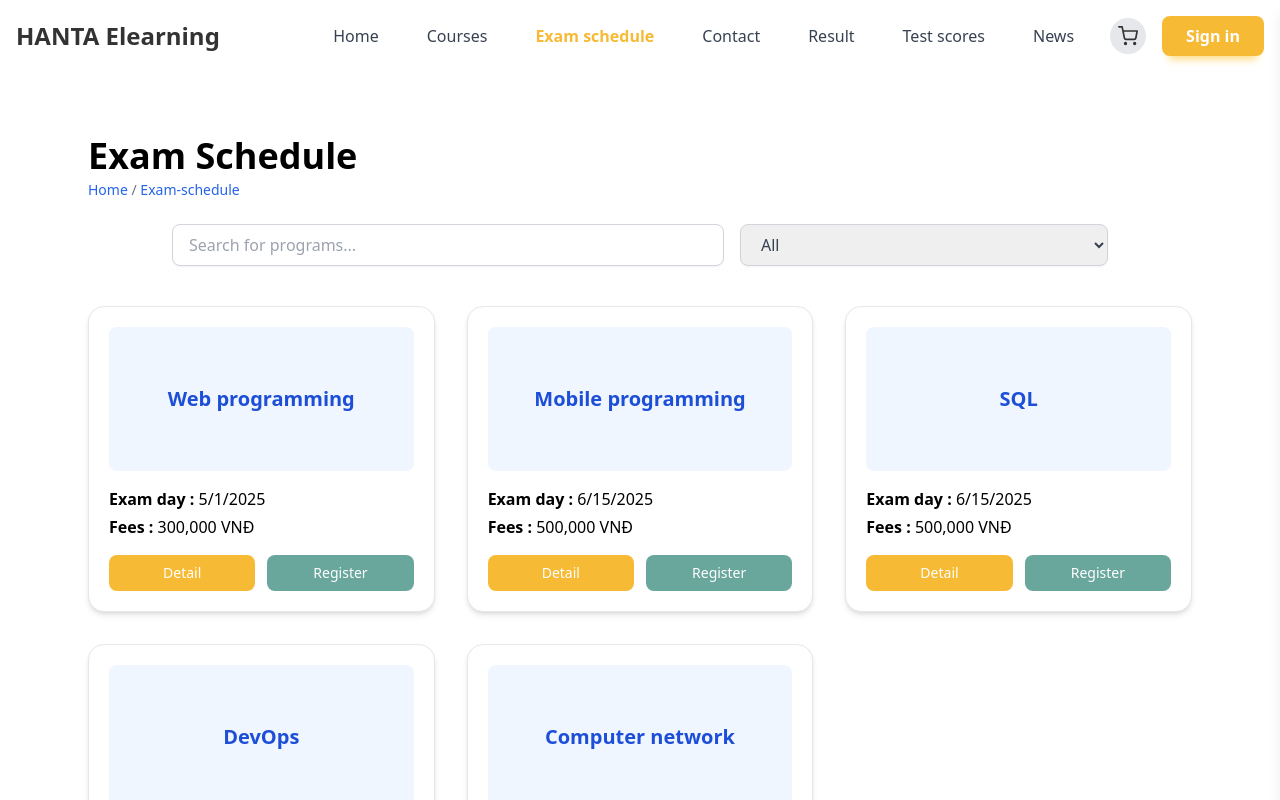
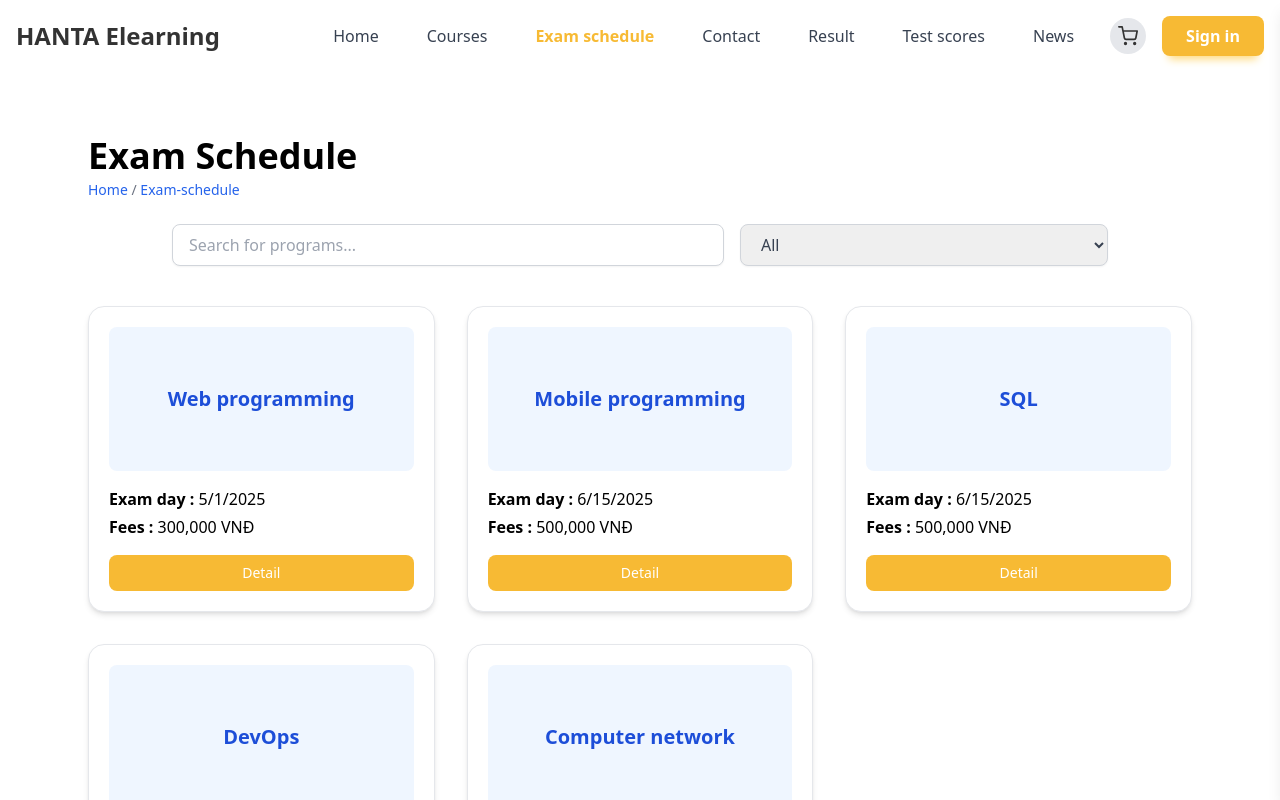
Before and after one commit to Khoa-CNTT/XDSLHWQ9366, a React (Vite) app in the folder FrontEnd/: page /exam-schedule in a window 1280 px wide. Shown: the top 800 px of the page. Built offline with nearby package versions, Linux system fonts and the light colour scheme.

Commit message:
Edit ExamCard and ExamDetail

```diff
--- a/FrontEnd/src/components/ExamCard/ExamCard.tsx
+++ b/FrontEnd/src/components/ExamCard/ExamCard.tsx
@@ -29,12 +29,6 @@ const ExamCard = ({ item }: { item: (typeof examItems)[0] }) => (
       >
         Detail
       </Link>
-      <Link
-        to={`/register/${item.malichthi}`}
-        className="flex-1 text-center bg-secondary text-white py-2 rounded-lg text-sm font-medium hover:bg-primary transition"
-      >
-        Register
-      </Link>
     </div>
   </div>
 );
--- a/FrontEnd/src/pages/ExamSchedule/ExamDetail.tsx
+++ b/FrontEnd/src/pages/ExamSchedule/ExamDetail.tsx
@@ -1,9 +1,12 @@
 import { useParams, Link } from "react-router-dom";
+import { useState } from "react";
 import examItems from "../../constants/examData";
+import RegisterModal from "./ExamRegister"; // nhớ sửa đường dẫn đúng thư mục bạn nhé
 
 const ExamDetail = () => {
   const { id } = useParams();
   const exam = examItems.find((e) => String(e.malichthi) === id);
+  const [isModalOpen, setIsModalOpen] = useState(false);
 
   if (!exam) {
     return (
@@ -12,7 +15,7 @@ const ExamDetail = () => {
       </div>
     );
   }
-  // Các chứng chỉ khác
+
   const otherExams = examItems.filter(
     (e) => e.tenchungchi !== exam.tenchungchi
   );
@@ -58,12 +61,12 @@ const ExamDetail = () => {
 
           {/* Button */}
           <div className="pt-4">
-            <Link
-              to={`/register/${exam.malichthi}`}
+            <button
+              onClick={() => setIsModalOpen(true)}
               className="block w-full text-center bg-secondary text-white py-3 rounded-lg font-medium text-lg hover:bg-primary transition"
             >
               Register now
-            </Link>
+            </button>
           </div>
         </div>
 
@@ -92,6 +95,13 @@ const ExamDetail = () => {
           </div>
         )}
       </div>
+
+      {/* Modal */}
+      <RegisterModal
+        isOpen={isModalOpen}
+        onClose={() => setIsModalOpen(false)}
+        examName={exam.tenchungchi}
+      />
     </div>
   );
 };
```
